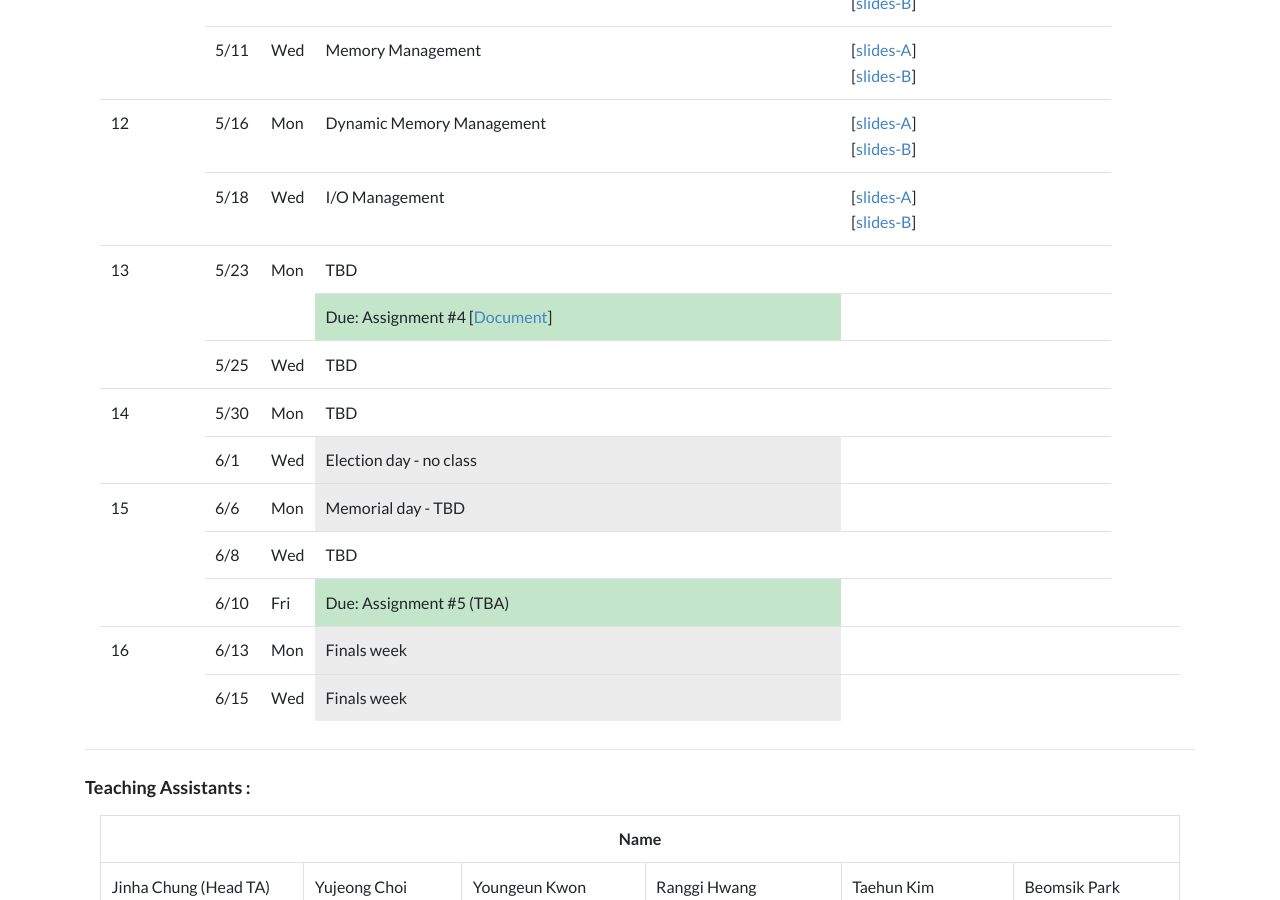
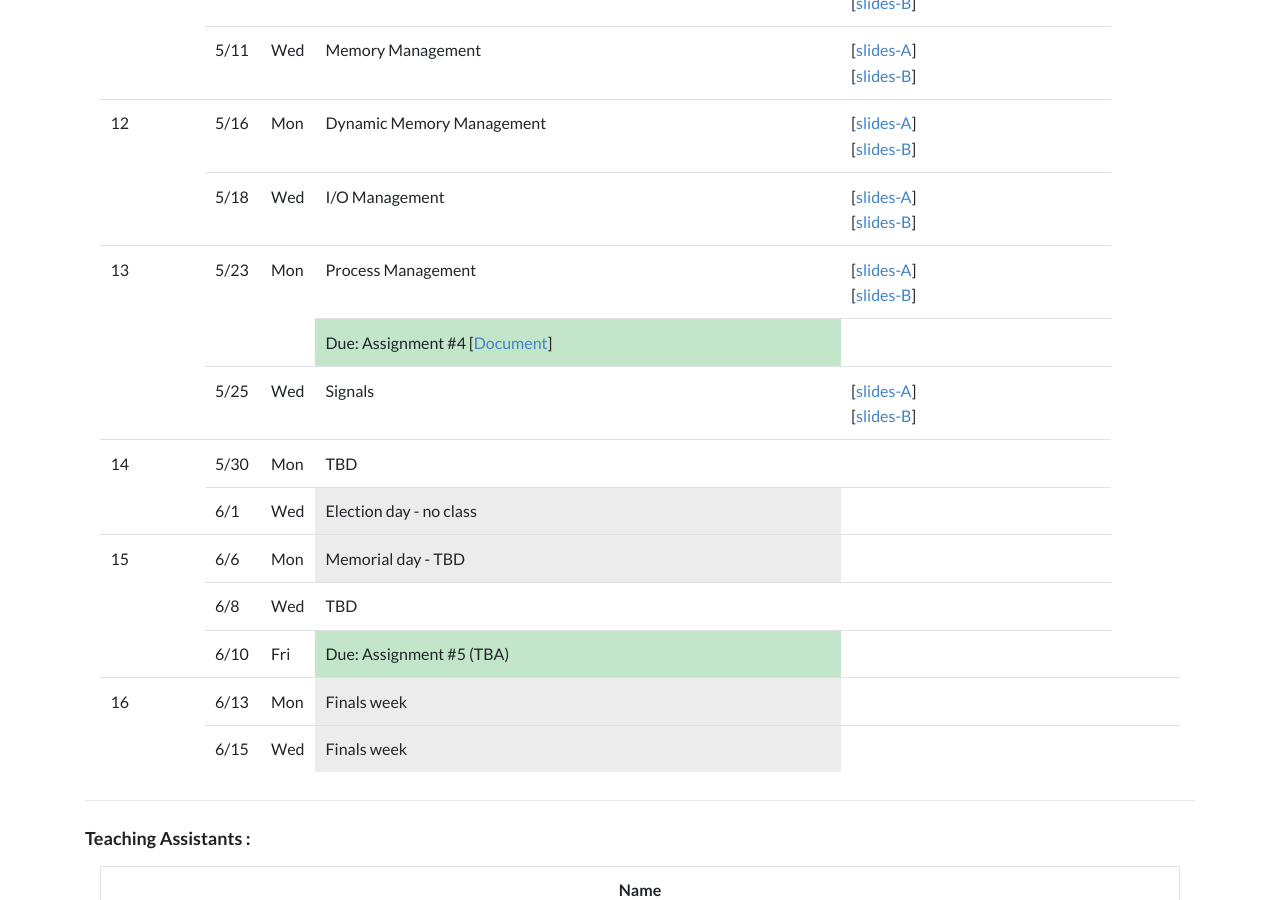
Before and after one commit to kaist-ee209/kaist-ee209.github.io, a Jekyll site: the page built from index.html, in a window 1280 px wide and 900 px high, scrolled down 2681 px. Built offline with Jekyll 4.4.1, drawn with Linux system fonts in a browser that asks for light colours; the list of posts is cut into pages by our own code.

Commit message:
upload 5/23 5/25

```diff
--- a/index.html
+++ b/index.html
@@ -374,8 +374,10 @@ linkers, debuggers, and other software tools.
       <td rowspan="3">13</td>
       <td rowspan="2">5/23</td>
       <td rowspan="2">Mon</td>
-      <td>TBD </td>
-      <td></td>
+      <td>Process Management </td>
+      <td>[<a
+        href="https://drive.google.com/file/d/1qbV2w4i6K5DIStdC7Yl41XlK_49ptCj-/view?usp=sharing">slides-A</a>]<br>
+        [<a href="https://drive.google.com/file/d/1qbV2w4i6K5DIStdC7Yl41XlK_49ptCj-/view?usp=sharing">slides-B</a>]</td>
     </tr>
     <tr>
       <td class="table-success">Due: Assignment #4 [<a
@@ -386,8 +388,10 @@ linkers, debuggers, and other software tools.
     <tr>
       <td rowspan="1">5/25</td>
       <td rowspan="1">Wed</td>
-      <td>TBD </td>
-      <td></td>
+      <td>Signals </td>
+      <td>[<a
+        href="https://drive.google.com/file/d/13xHu_1gYA3ndVOTZy-IKuBpdEy1D75rY/view?usp=sharing">slides-A</a>]<br>
+        [<a href="https://drive.google.com/file/d/13xHu_1gYA3ndVOTZy-IKuBpdEy1D75rY/view?usp=sharing">slides-B</a>]</td>
     </tr>
 
     <!-- Week 14 -->
```
